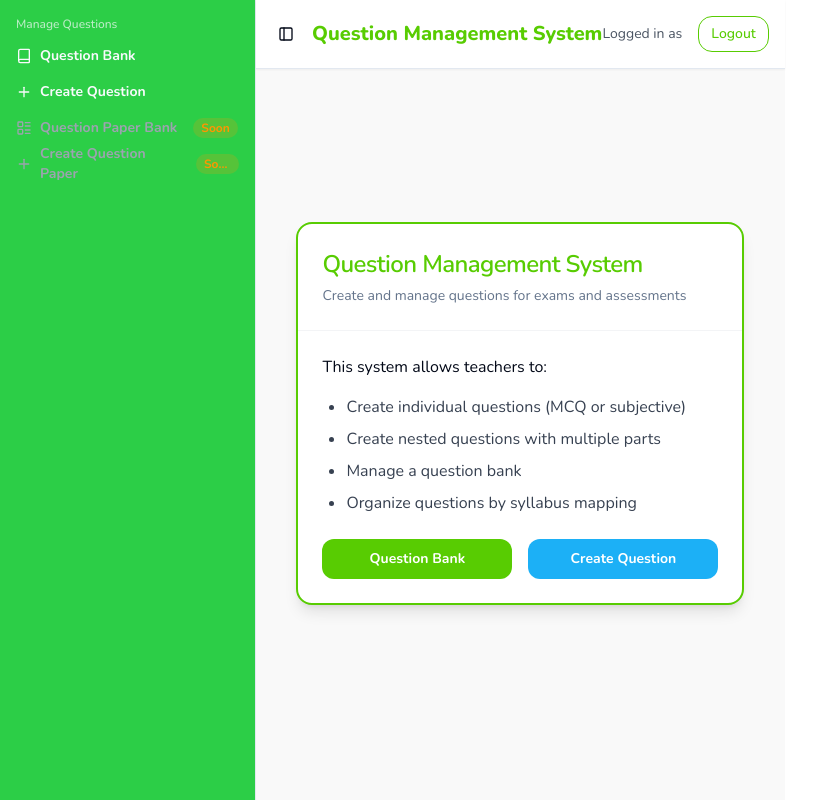
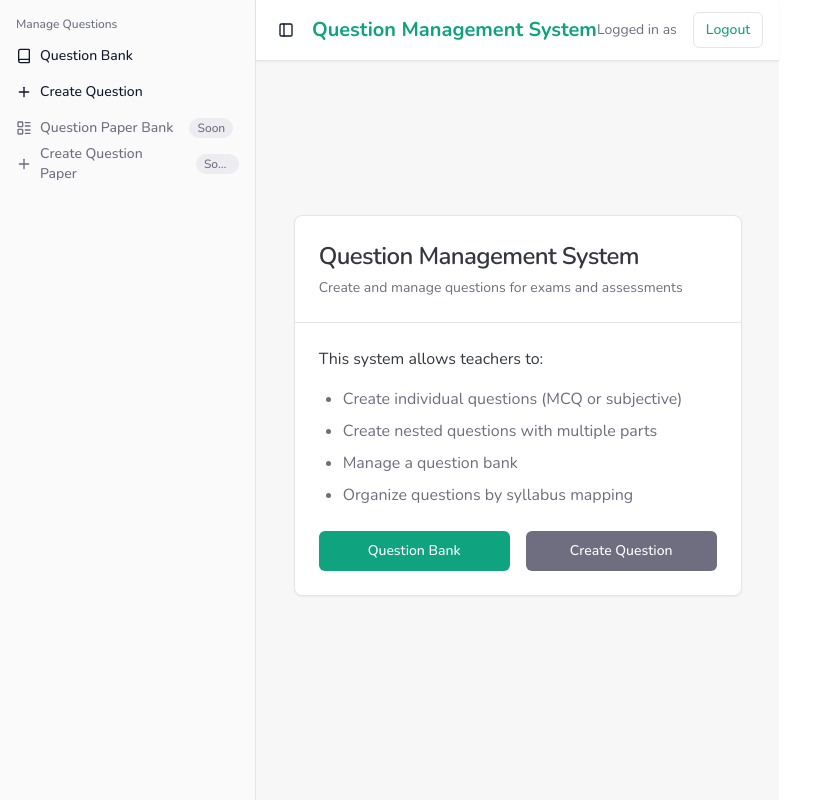
Before and after one commit to sahilrahman968/quiznetic-nest-quest, a React (Vite) app: page / in a window 1280 px wide. Shown: the whole page, without its empty margins (0-830 px from the left). Built offline with nearby package versions, Linux system fonts and the light colour scheme; sample sign-in values are in the browser's storage.

Commit message:
Refactor: Apply minimal theme
Update the color scheme to a minimal theme.

```diff
--- a/src/components/AppSidebar.tsx
+++ b/src/components/AppSidebar.tsx
@@ -55,10 +55,10 @@ export function AppSidebar() {
   };
 
   return (
-    <Sidebar>
+    <Sidebar className="bg-white border-r border-chatgpt-border">
       <SidebarContent>
         <SidebarGroup>
-          <SidebarGroupLabel>Manage Questions</SidebarGroupLabel>
+          <SidebarGroupLabel className="text-chatgpt-lightText font-medium">Manage Questions</SidebarGroupLabel>
           <SidebarGroupContent>
             <SidebarMenu>
               {menuItems.map((item) => (
@@ -68,14 +68,14 @@ export function AppSidebar() {
                     onClick={() => handleNavigate(item.path, item.comingSoon)}
                     tooltip={item.title}
                     className={cn(
-                      "font-bold",
-                      item.comingSoon && "text-gray-400 hover:text-gray-500"
+                      "font-medium",
+                      item.comingSoon && "text-chatgpt-lightText hover:text-chatgpt-text"
                     )}
                   >
-                    <item.icon />
+                    <item.icon className="h-5 w-5" />
                     <span>{item.title}</span>
                     {item.comingSoon && (
-                      <span className="text-xs ml-2 bg-duolingo-orange/20 text-duolingo-orange px-2 py-0.5 rounded-full">Soon</span>
+                      <span className="text-xs ml-2 bg-chatgpt-lightGray text-chatgpt-lightText px-2 py-0.5 rounded-full">Soon</span>
                     )}
                   </SidebarMenuButton>
                 </SidebarMenuItem>
--- a/src/components/Layout.tsx
+++ b/src/components/Layout.tsx
@@ -21,24 +21,24 @@ const Layout = ({ children }: LayoutProps) => {
   };
 
   return (
-    <div className="flex min-h-screen bg-[#f9f9f9]">
+    <div className="flex min-h-screen bg-chatgpt-gray">
       {isAuthenticated && <AppSidebar />}
-      <SidebarInset className="bg-[#f9f9f9]">
-        <header className="bg-white border-b shadow-sm sticky top-0 z-10">
-          <div className="container mx-auto px-4 py-4 flex justify-between items-center">
+      <SidebarInset className="bg-chatgpt-gray">
+        <header className="bg-white border-b border-chatgpt-border shadow-sm sticky top-0 z-10">
+          <div className="container mx-auto px-4 py-3 flex justify-between items-center">
             <div className="flex items-center gap-3">
               {isAuthenticated && <SidebarTrigger />}
-              <Link to="/" className="text-xl font-extrabold text-[#58cc02]">Question Management System</Link>
+              <Link to="/" className="text-xl font-bold text-chatgpt-green">Question Management System</Link>
             </div>
 
             {isAuthenticated ? (
               <div className="flex items-center gap-4">
-                <span className="text-sm text-gray-600">Logged in as {teacher?.name}</span>
-                <Button onClick={handleLogout} variant="outline" size="sm" className="hover:bg-[#f9f9f9] border-[#58cc02] text-[#58cc02]">Logout</Button>
+                <span className="text-sm text-chatgpt-lightText">Logged in as {teacher?.name}</span>
+                <Button onClick={handleLogout} variant="outline" size="sm" className="hover:bg-chatgpt-hover text-chatgpt-green border-chatgpt-border">Logout</Button>
               </div>
             ) : (
               <Link to="/login">
-                <Button variant="outline" size="sm" className="hover:bg-[#f9f9f9] border-[#58cc02] text-[#58cc02]">Login</Button>
+                <Button variant="outline" size="sm" className="hover:bg-chatgpt-hover text-chatgpt-green border-chatgpt-border">Login</Button>
               </Link>
             )}
           </div>
--- a/src/index.css
+++ b/src/index.css
@@ -6,15 +6,15 @@
 @layer base {
   :root {
     --background: 0 0% 100%;
-    --foreground: 222.2 84% 4.9%;
+    --foreground: 222.2 47.4% 11.2%;
 
     --card: 0 0% 100%;
-    --card-foreground: 222.2 84% 4.9%;
+    --card-foreground: 222.2 47.4% 11.2%;
 
     --popover: 0 0% 100%;
-    --popover-foreground: 222.2 84% 4.9%;
+    --popover-foreground: 222.2 47.4% 11.2%;
 
-    --primary: 130 65% 49%;
+    --primary: 155 100% 35%;
     --primary-foreground: 210 40% 98%;
 
     --secondary: 210 40% 96.1%;
@@ -23,7 +23,7 @@
     --muted: 210 40% 96.1%;
     --muted-foreground: 215.4 16.3% 46.9%;
 
-    --accent: 46 100% 67%;
+    --accent: 210 40% 96.1%;
     --accent-foreground: 222.2 47.4% 11.2%;
 
     --destructive: 0 84.2% 60.2%;
@@ -31,25 +31,18 @@
 
     --border: 214.3 31.8% 91.4%;
     --input: 214.3 31.8% 91.4%;
-    --ring: 130 65% 49%;
+    --ring: 155 100% 35%;
 
-    --radius: 1rem;
+    --radius: 0.5rem;
 
-    --sidebar-background: 130 65% 49%;
-
-    --sidebar-foreground: 210 40% 98%;
-
-    --sidebar-primary: 240 5.9% 10%;
-
-    --sidebar-primary-foreground: 0 0% 98%;
-
-    --sidebar-accent: 46 100% 67%;
-
-    --sidebar-accent-foreground: 240 5.9% 10%;
-
-    --sidebar-border: 220 13% 91%;
-
-    --sidebar-ring: 217.2 91.2% 59.8%;
+    --sidebar-background: 0 0% 98%;
+    --sidebar-foreground: 222.2 47.4% 11.2%;
+    --sidebar-primary: 155 100% 35%;
+    --sidebar-primary-foreground: 0 0% 100%;
+    --sidebar-accent: 210 40% 96.1%;
+    --sidebar-accent-foreground: 222.2 47.4% 11.2%;
+    --sidebar-border: 214.3 31.8% 91.4%;
+    --sidebar-ring: 215.4 16.3% 46.9%;
   }
 
   .dark {
@@ -62,7 +55,7 @@
     --popover: 222.2 84% 4.9%;
     --popover-foreground: 210 40% 98%;
 
-    --primary: 130 65% 49%;
+    --primary: 155 100% 35%;
     --primary-foreground: 210 40% 98%;
 
     --secondary: 217.2 32.6% 17.5%;
@@ -71,7 +64,7 @@
     --muted: 217.2 32.6% 17.5%;
     --muted-foreground: 215 20.2% 65.1%;
 
-    --accent: 46 100% 67%;
+    --accent: 217.2 32.6% 17.5%;
     --accent-foreground: 210 40% 98%;
 
     --destructive: 0 62.8% 30.6%;
@@ -79,16 +72,16 @@
 
     --border: 217.2 32.6% 17.5%;
     --input: 217.2 32.6% 17.5%;
-    --ring: 130 65% 49%;
+    --ring: 155 100% 35%;
 
-    --sidebar-background: 130 65% 49%;
-    --sidebar-foreground: 240 4.8% 95.9%;
-    --sidebar-primary: 224.3 76.3% 48%;
+    --sidebar-background: 222.2 84% 4.9%;
+    --sidebar-foreground: 210 40% 98%;
+    --sidebar-primary: 155 100% 35%;
     --sidebar-primary-foreground: 0 0% 100%;
-    --sidebar-accent: 46 100% 67%;
-    --sidebar-accent-foreground: 240 4.8% 95.9%;
-    --sidebar-border: 240 3.7% 15.9%;
-    --sidebar-ring: 217.2 91.2% 59.8%;
+    --sidebar-accent: 217.2 32.6% 17.5%;
+    --sidebar-accent-foreground: 210 40% 98%;
+    --sidebar-border: 217.2 32.6% 17.5%;
+    --sidebar-ring: 215.4 16.3% 46.9%;
   }
 }
 
--- a/src/pages/ComingSoon.tsx
+++ b/src/pages/ComingSoon.tsx
@@ -9,21 +9,21 @@ const ComingSoon = () => {
 
   return (
     <div className="flex flex-col items-center justify-center min-h-[80vh] p-4">
-      <Card className="w-full max-w-md border-2 border-duolingo-green rounded-2xl shadow-lg">
-        <CardHeader className="border-b border-gray-100 text-center">
+      <Card className="w-full max-w-md border border-chatgpt-border rounded-lg shadow-sm">
+        <CardHeader className="border-b border-chatgpt-border text-center">
           <div className="flex justify-center mb-4">
-            <Clock className="h-16 w-16 text-duolingo-orange" />
+            <Clock className="h-16 w-16 text-chatgpt-green" />
           </div>
-          <CardTitle className="text-2xl text-duolingo-green">Coming Soon</CardTitle>
+          <CardTitle className="text-2xl text-chatgpt-text">Coming Soon</CardTitle>
         </CardHeader>
         <CardContent className="pt-6">
           <div className="text-center space-y-4">
-            <p className="text-gray-600">
+            <p className="text-chatgpt-lightText">
               We're working hard to bring this feature to you. Please check back later!
             </p>
             <Button
               onClick={() => navigate("/")}
-              className="bg-duolingo-green hover:bg-duolingo-green/90 text-white font-bold rounded-xl"
+              className="bg-chatgpt-green hover:bg-chatgpt-green/90 text-white font-medium rounded-md"
             >
               Go Home
             </Button>
--- a/src/pages/Index.tsx
+++ b/src/pages/Index.tsx
@@ -9,15 +9,15 @@ const Index = () => {
   const { isAuthenticated } = useAuth();
 
   return (
-    <div className="min-h-[80vh] flex items-center justify-center bg-duolingo-light">
-      <Card className="w-full max-w-md border-2 border-duolingo-green rounded-2xl shadow-lg">
-        <CardHeader className="border-b border-gray-100">
-          <CardTitle className="text-2xl text-duolingo-green">Question Management System</CardTitle>
-          <CardDescription>Create and manage questions for exams and assessments</CardDescription>
+    <div className="min-h-[80vh] flex items-center justify-center bg-chatgpt-gray">
+      <Card className="w-full max-w-md border border-chatgpt-border rounded-lg shadow-sm">
+        <CardHeader className="border-b border-chatgpt-border">
+          <CardTitle className="text-2xl text-chatgpt-text">Question Management System</CardTitle>
+          <CardDescription className="text-chatgpt-lightText">Create and manage questions for exams and assessments</CardDescription>
         </CardHeader>
         <CardContent className="space-y-4 pt-6">
-          <p>This system allows teachers to:</p>
-          <ul className="list-disc pl-6 space-y-2 text-gray-700">
+          <p className="text-chatgpt-text">This system allows teachers to:</p>
+          <ul className="list-disc pl-6 space-y-2 text-chatgpt-lightText">
             <li>Create individual questions (MCQ or subjective)</li>
             <li>Create nested questions with multiple parts</li>
             <li>Manage a question bank</li>
@@ -27,15 +27,15 @@ const Index = () => {
         <CardFooter>
           {isAuthenticated ? (
             <div className="flex gap-4 w-full">
-              <Button onClick={() => navigate("/questions")} className="flex-1 bg-duolingo-green hover:bg-duolingo-green/90 rounded-xl text-white font-bold">
+              <Button onClick={() => navigate("/questions")} className="flex-1 bg-chatgpt-green hover:bg-chatgpt-green/90 rounded-md text-white font-medium">
                 Question Bank
               </Button>
-              <Button onClick={() => navigate("/create-question")} className="flex-1 bg-duolingo-blue hover:bg-duolingo-blue/90 rounded-xl text-white font-bold">
+              <Button onClick={() => navigate("/create-question")} className="flex-1 bg-chatgpt-lightText hover:bg-chatgpt-lightText/90 rounded-md text-white font-medium">
                 Create Question
               </Button>
             </div>
           ) : (
-            <Button onClick={() => navigate("/login")} className="w-full bg-duolingo-green hover:bg-duolingo-green/90 rounded-xl text-white font-bold py-3">
+            <Button onClick={() => navigate("/login")} className="w-full bg-chatgpt-green hover:bg-chatgpt-green/90 rounded-md text-white font-medium py-2">
               Login to Get Started
             </Button>
           )}
--- a/tailwind.config.ts
+++ b/tailwind.config.ts
@@ -63,15 +63,15 @@ export default {
 					border: 'hsl(var(--sidebar-border))',
 					ring: 'hsl(var(--sidebar-ring))'
 				},
-        duolingo: {
-          green: '#58cc02',
-          yellow: '#ffce26',
-          orange: '#ff9600',
-          red: '#ff4b4b',
-          blue: '#1cb0f6',
-          purple: '#9770ff',
-          gray: '#e5e5e5',
-          light: '#f9f9f9'
+        chatgpt: {
+          green: '#10a37f',
+          gray: '#f7f7f8',
+          lightGray: '#ececf1',
+          text: '#353740',
+          lightText: '#6e6e80',
+          border: '#e5e5e5',
+          accent: '#d9d9e3',
+          hover: '#f9f9fa'
         }
 			},
 			borderRadius: {
```
Also changed, not shown: src/pages/Login.tsx (+12 -12 lines).
